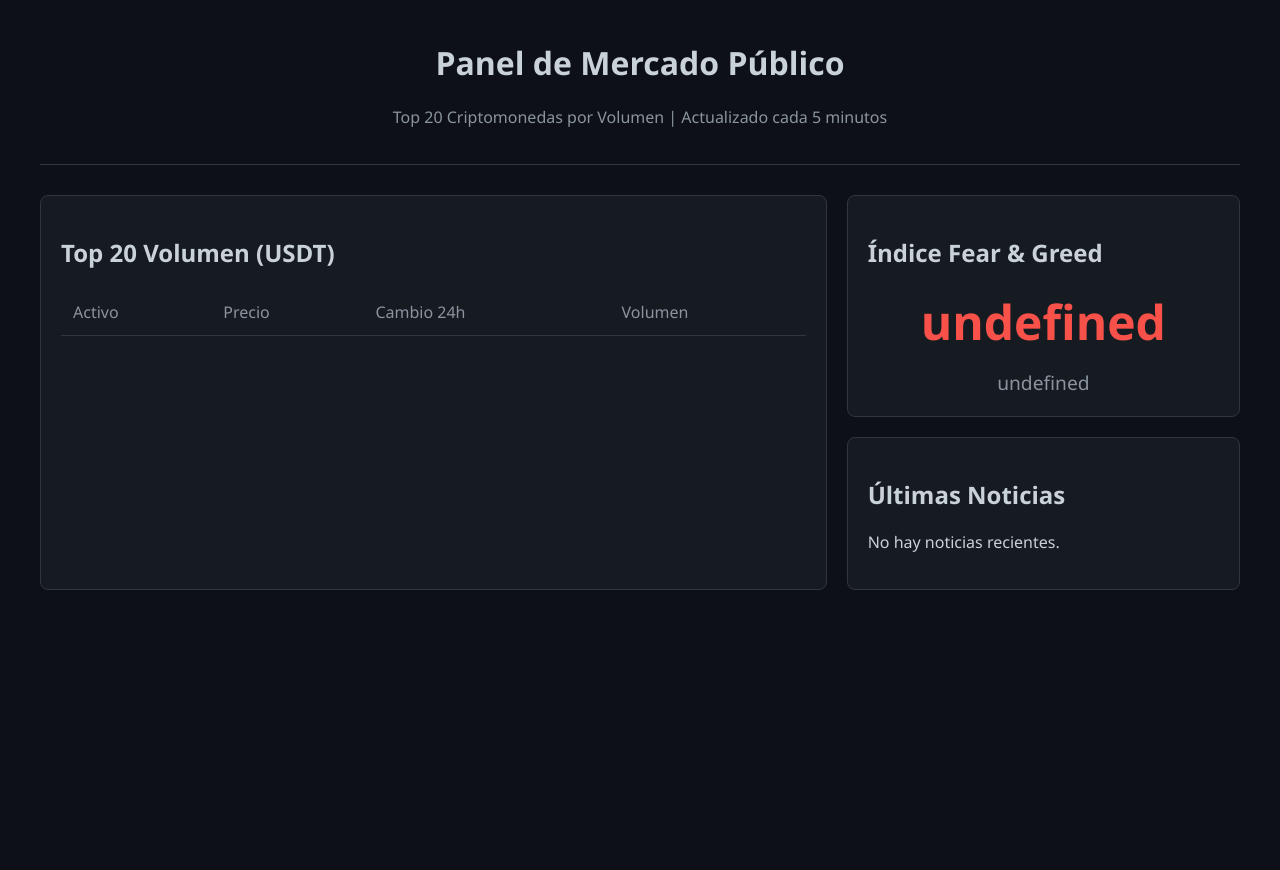
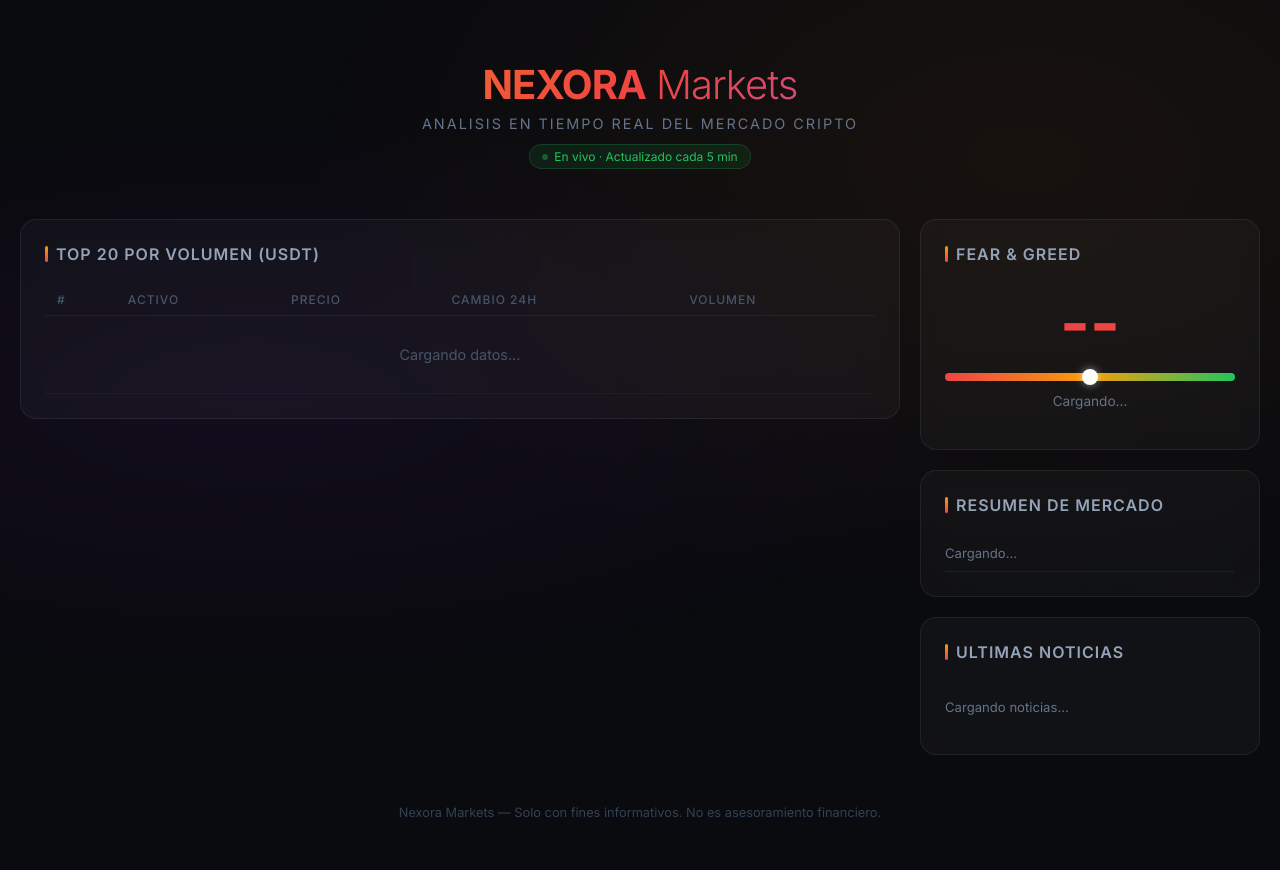
Before and after one commit to marcocastillo12011-cod/Nexora_Dashboard, a Flask app: page / in a window 1280 px wide. Before the commit the page ends 590 px from the top, so only its background shows below. Run offline with Flask 3, Linux system fonts and the light colour scheme; data that the repository does not hold is empty.

Commit message:
Feat: diseño premium dark mode dashboard

```diff
--- a/templates/index.html
+++ b/templates/index.html
@@ -4,114 +4,165 @@
 <meta charset="UTF-8">
 <meta name="viewport" content="width=device-width, initial-scale=1.0">
 <title>Nexora | Mercado Cripto</title>
+<link href="https://fonts.googleapis.com/css2?family=Inter:wght@300;400;500;600;700&display=swap" rel="stylesheet">
 <style>
-        body { background-color: #0d1117; color: #c9d1d9; font-family: 'Segoe UI', Tahoma, Geneva, Verdana, sans-serif; margin: 0; padding: 20px; }
-        .container { max-width: 1200px; margin: auto; }
-        .header { text-align: center; border-bottom: 1px solid #30363d; padding-bottom: 20px; margin-bottom: 30px; }
-        .grid { display: grid; grid-template-columns: 2fr 1fr; gap: 20px; }
-        @media (max-width: 800px) { .grid { grid-template-columns: 1fr; } }
-        .card { background-color: #161b22; padding: 20px; border-radius: 8px; border: 1px solid #30363d; }
-        .green { color: #3fb950; font-weight: bold; }
-        .red { color: #f85149; font-weight: bold; }
-        table { width: 100%; border-collapse: collapse; margin-top: 15px; }
-        th, td { padding: 12px; text-align: left; border-bottom: 1px solid #30363d; }
-        th { color: #8b949e; font-weight: normal; }
-        .fng-meter { font-size: 3em; text-align: center; margin: 15px 0; font-weight: bold; }
-        .news-item { margin-bottom: 15px; padding-bottom: 15px; border-bottom: 1px solid #30363d; }
-        .news-item a { color: #58a6ff; text-decoration: none; line-height: 1.4; display: block; }
-        .news-item a:hover { text-decoration: underline; }
+* { margin: 0; padding: 0; box-sizing: border-box; }
+body { font-family: "Inter", sans-serif; background: #0a0b0f; color: #e2e8f0; min-height: 100vh; }
+body::before { content: ""; position: fixed; top: 0; left: 0; width: 100%; height: 100%; background: radial-gradient(ellipse at 20% 50%, rgba(120,40,200,0.08) 0%, transparent 50%), radial-gradient(ellipse at 80% 20%, rgba(255,140,0,0.06) 0%, transparent 50%); pointer-events: none; z-index: 0; }
+.container { max-width: 1400px; margin: 0 auto; padding: 20px; position: relative; z-index: 1; }
+header { text-align: center; padding: 40px 0 30px; }
+.logo { font-size: 2.5rem; font-weight: 700; background: linear-gradient(135deg, #f59e0b, #ef4444, #8b5cf6); -webkit-background-clip: text; -webkit-text-fill-color: transparent; background-clip: text; letter-spacing: -1px; }
+.logo span { font-weight: 300; }
+.subtitle { color: #64748b; font-size: 0.9rem; margin-top: 6px; letter-spacing: 2px; text-transform: uppercase; }
+.update-badge { display: inline-flex; align-items: center; gap: 6px; background: rgba(34,197,94,0.1); border: 1px solid rgba(34,197,94,0.2); border-radius: 20px; padding: 4px 12px; font-size: 0.75rem; color: #22c55e; margin-top: 12px; }
+.update-badge::before { content: ""; width: 6px; height: 6px; background: #22c55e; border-radius: 50%; animation: pulse 2s infinite; }
+@keyframes pulse { 0%,100%{opacity:1} 50%{opacity:0.3} }
+.grid { display: grid; grid-template-columns: 1fr 340px; gap: 20px; margin-top: 20px; }
+@media(max-width:900px){ .grid { grid-template-columns: 1fr; } }
+.card { background: rgba(255,255,255,0.03); border: 1px solid rgba(255,255,255,0.07); border-radius: 16px; padding: 24px; backdrop-filter: blur(10px); }
+.card-title { font-size: 1rem; font-weight: 600; color: #94a3b8; text-transform: uppercase; letter-spacing: 1px; margin-bottom: 20px; display: flex; align-items: center; gap: 8px; }
+.card-title::before { content: ""; width: 3px; height: 16px; background: linear-gradient(180deg, #f59e0b, #ef4444); border-radius: 2px; }
+table { width: 100%; border-collapse: collapse; }
+thead th { font-size: 0.75rem; font-weight: 500; color: #475569; text-transform: uppercase; letter-spacing: 1px; padding: 8px 12px; text-align: left; border-bottom: 1px solid rgba(255,255,255,0.05); }
+tbody tr { transition: background 0.2s; cursor: default; }
+tbody tr:hover { background: rgba(255,255,255,0.04); }
+td { padding: 12px; border-bottom: 1px solid rgba(255,255,255,0.03); font-size: 0.9rem; }
+.symbol { font-weight: 600; color: #f1f5f9; }
+.price { font-weight: 500; color: #e2e8f0; font-variant-numeric: tabular-nums; }
+.positive { color: #22c55e; font-weight: 600; }
+.negative { color: #ef4444; font-weight: 600; }
+.volume { color: #64748b; font-size: 0.85rem; }
+.vol-bar-wrap { width: 80px; height: 4px; background: rgba(255,255,255,0.08); border-radius: 2px; margin-top: 4px; }
+.vol-bar { height: 4px; background: linear-gradient(90deg, #8b5cf6, #f59e0b); border-radius: 2px; }
+.sidebar { display: flex; flex-direction: column; gap: 20px; }
+.fng-value { font-size: 4rem; font-weight: 700; text-align: center; margin: 10px 0; }
+.fng-label { text-align: center; font-size: 0.85rem; color: #64748b; margin-bottom: 16px; }
+.fng-meter { width: 100%; height: 8px; background: linear-gradient(90deg, #ef4444, #f59e0b, #22c55e); border-radius: 4px; position: relative; margin: 12px 0; }
+.fng-pointer { position: absolute; top: -4px; width: 16px; height: 16px; background: white; border-radius: 50%; transform: translateX(-50%); box-shadow: 0 0 8px rgba(255,255,255,0.5); transition: left 0.5s; }
+.news-item { padding: 14px 0; border-bottom: 1px solid rgba(255,255,255,0.05); }
+.news-item:last-child { border-bottom: none; }
+.news-title { font-size: 0.88rem; color: #cbd5e1; line-height: 1.4; margin-bottom: 6px; transition: color 0.2s; }
+.news-title:hover { color: #f59e0b; cursor: pointer; }
+.news-meta { font-size: 0.75rem; color: #475569; }
+.stat-row { display: flex; justify-content: space-between; align-items: center; padding: 10px 0; border-bottom: 1px solid rgba(255,255,255,0.05); }
+.stat-label { font-size: 0.82rem; color: #64748b; }
+.stat-value { font-size: 0.9rem; font-weight: 600; color: #e2e8f0; }
+.tag { display: inline-block; padding: 2px 8px; border-radius: 10px; font-size: 0.72rem; font-weight: 600; }
+.tag-bull { background: rgba(34,197,94,0.15); color: #22c55e; }
+.tag-bear { background: rgba(239,68,68,0.15); color: #ef4444; }
+.tag-neutral { background: rgba(234,179,8,0.15); color: #eab308; }
+footer { text-align: center; padding: 30px 0; color: #334155; font-size: 0.8rem; margin-top: 20px; }
 </style>
 </head>
 <body>
 <div class="container">
-        <div class="header">
-            <h1>Panel de Mercado Público</h1>
-            <p style="color: #8b949e;">Top 20 Criptomonedas por Volumen | Actualizado cada 5 minutos</p>
-        </div>
-
+  <header>
+    <div class="logo">NEXORA<span> Markets</span></div>
+    <div class="subtitle">Analisis en tiempo real del mercado cripto</div>
+    <div class="update-badge">En vivo &middot; Actualizado cada 5 min</div>
+  </header>
   <div class="grid">
+    <div>
       <div class="card">
-                <h2>Top 20 Volumen (USDT)</h2>
+        <div class="card-title">Top 20 por Volumen (USDT)</div>
         <table>
           <thead>
             <tr>
+              <th>#</th>
               <th>Activo</th>
               <th>Precio</th>
               <th>Cambio 24h</th>
               <th>Volumen</th>
             </tr>
           </thead>
-                    <tbody id="market-data">
-                        <tr><td colspan="4" style="text-align:center;">Cargando datos del mercado...</td></tr>
+          <tbody id="market-table">
+            <tr><td colspan="5" style="text-align:center;color:#475569;padding:30px">Cargando datos...</td></tr>
           </tbody>
         </table>
       </div>
-
-            <div>
-                <div class="card" style="margin-bottom: 20px;">
-                    <h2>Índice Fear & Greed</h2>
-                    <div class="fng-meter" id="fng-value">--</div>
-                    <div style="text-align: center; color: #8b949e; font-size: 1.2em;" id="fng-class">Analizando sentimiento...</div>
     </div>
-
+    <div class="sidebar">
       <div class="card">
-                    <h2>Últimas Noticias</h2>
-                    <div id="news-data" style="margin-top:15px;">
-                        <p style="text-align:center;">Buscando reportes...</p>
+        <div class="card-title">Fear &amp; Greed</div>
+        <div class="fng-value" id="fng-value" style="color:#ef4444">--</div>
+        <div class="fng-meter">
+          <div class="fng-pointer" id="fng-pointer" style="left:50%"></div>
+        </div>
+        <div class="fng-label" id="fng-label">Cargando...</div>
+      </div>
+      <div class="card">
+        <div class="card-title">Resumen de Mercado</div>
+        <div id="market-stats">
+          <div class="stat-row"><span class="stat-label">Cargando...</span></div>
+        </div>
+      </div>
+      <div class="card">
+        <div class="card-title">Ultimas Noticias</div>
+        <div id="news-list">
+          <div class="news-item"><span class="stat-label">Cargando noticias...</span></div>
         </div>
       </div>
     </div>
   </div>
+  <footer>Nexora Markets &mdash; Solo con fines informativos. No es asesoramiento financiero.</footer>
 </div>
-
 <script>
-        async function loadData() {
-            try {
-                const response = await fetch('/api/data');
-                const data = await response.json();
-
-                // Actualizar FNG
-                const fngVal = document.getElementById('fng-value');
-                fngVal.innerText = data.fng.value;
-                fngVal.className = 'fng-meter ' + (parseInt(data.fng.value) > 50 ? 'green' : 'red');
-                document.getElementById('fng-class').innerText = data.fng.value_classification;
-
-                // Actualizar Tabla de Mercado
-                let marketHTML = '';
-                data.top_20.forEach(coin => {
-                    const change = parseFloat(coin.priceChangePercent);
-                    const colorClass = change >= 0 ? 'green' : 'red';
-                    const price = parseFloat(coin.lastPrice);
-                    const formatPrice = price < 1 ? price.toFixed(6) : price.toFixed(2);
-                    const volume = (parseFloat(coin.quoteVolume) / 1000000).toFixed(2) + 'M';
-
-                    marketHTML += `<tr>
-                        <td><strong>${coin.symbol.replace('USDT', '')}</strong></td>
-                        <td>$${formatPrice}</td>
-                        <td class="${colorClass}">${change > 0 ? '+' : ''}${change.toFixed(2)}%</td>
-                        <td style="color:#8b949e;">$${volume}</td>
+function fmt(n){ if(n>=1e9) return "$"+(n/1e9).toFixed(2)+"B"; if(n>=1e6) return "$"+(n/1e6).toFixed(2)+"M"; return "$"+n.toFixed(2); }
+function fmtP(n){ return (n>=0?"+":"")+n.toFixed(2)+"%" }
+async function loadMarket(){
+  try{
+    const r = await fetch("/api/market");
+    const d = await r.json();
+    const tb = document.getElementById("market-table");
+    const maxVol = Math.max(...d.tickers.map(t=>t.volume));
+    tb.innerHTML = d.tickers.map((t,i)=>{
+      const pct = parseFloat(t.change);
+      const cls = pct>=0?"positive":"negative";
+      const barW = Math.round((t.volume/maxVol)*100);
+      return `<tr>
+        <td style="color:#475569;font-size:0.8rem">${i+1}</td>
+        <td><span class="symbol">${t.symbol}</span></td>
+        <td class="price">$${parseFloat(t.price).toLocaleString("en",{minimumFractionDigits:2,maximumFractionDigits:6})}</td>
+        <td class="${cls}">${fmtP(pct)}</td>
+        <td><span class="volume">${fmt(t.volume)}</span><div class="vol-bar-wrap"><div class="vol-bar" style="width:${barW}%"></div></div></td>
       </tr>`;
-                });
-                document.getElementById('market-data').innerHTML = marketHTML;
-
-                // Actualizar Noticias
-                let newsHTML = '';
-                if(data.news.length === 0) newsHTML = '<p>No hay noticias recientes.</p>';
-                data.news.forEach(item => {
-                    newsHTML += `<div class="news-item">
-                        <a href="${item.link}" target="_blank">${item.title}</a>
-                    </div>`;
-                });
-                document.getElementById('news-data').innerHTML = newsHTML;
-
-            } catch (error) {
-                console.error('Error:', error);
+    }).join("");
+    const ups = d.tickers.filter(t=>parseFloat(t.change)>0).length;
+    const downs = d.tickers.length - ups;
+    document.getElementById("market-stats").innerHTML = `
+      <div class="stat-row"><span class="stat-label">Alzas</span><span class="stat-value positive">+${ups}</span></div>
+      <div class="stat-row"><span class="stat-label">Bajas</span><span class="stat-value negative">${downs}</span></div>
+      <div class="stat-row"><span class="stat-label">BTC</span><span class="stat-value">$${parseFloat(d.tickers.find(t=>t.symbol==="BTC")||{price:0}).price||"--"}</span></div>
+    `;
+  }catch(e){ console.error(e); }
 }
+async function loadFNG(){
+  try{
+    const r = await fetch("/api/fng");
+    const d = await r.json();
+    const v = d.value;
+    const el = document.getElementById("fng-value");
+    el.textContent = v;
+    if(v<=25) el.style.color="#ef4444";
+    else if(v<=50) el.style.color="#f59e0b";
+    else if(v<=75) el.style.color="#eab308";
+    else el.style.color="#22c55e";
+    document.getElementById("fng-label").textContent = d.classification;
+    document.getElementById("fng-pointer").style.left = v+"%";
+  }catch(e){}
 }
-
-        // Cargar inmediatamente y programar cada 5 minutos
-        loadData();
-        setInterval(loadData, 300000);
+async function loadNews(){
+  try{
+    const r = await fetch("/api/news");
+    const d = await r.json();
+    document.getElementById("news-list").innerHTML = d.news.slice(0,5).map(n=>
+      `<div class="news-item"><div class="news-title" onclick="window.open('${n.url}','_blank')">${n.title}</div><div class="news-meta">${n.source||"Crypto News"}</div></div>`
+    ).join("");
+  }catch(e){}
+}
+function refresh(){ loadMarket(); loadFNG(); loadNews(); }
+refresh();
+setInterval(refresh, 300000);
 </script>
 </body>
 </html>
```
Lines whose indentation alone changed are shown as unchanged.
